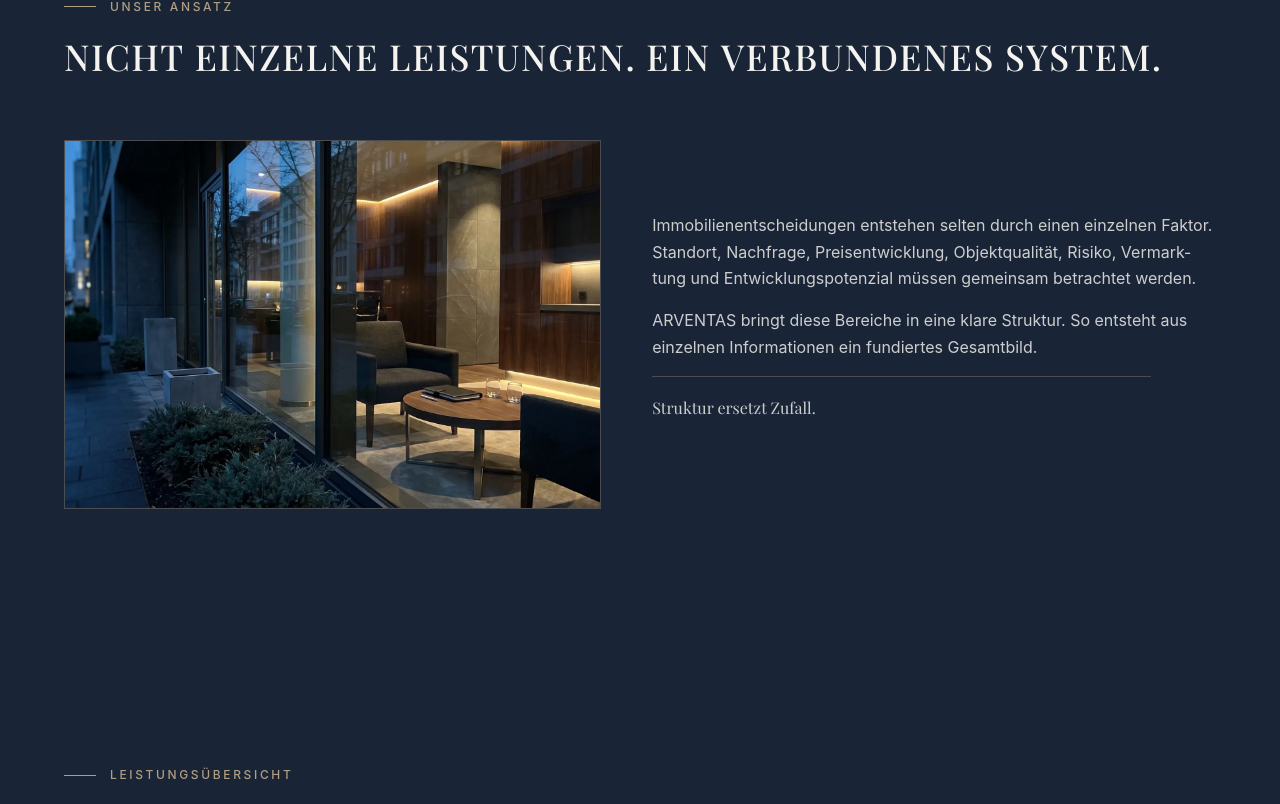
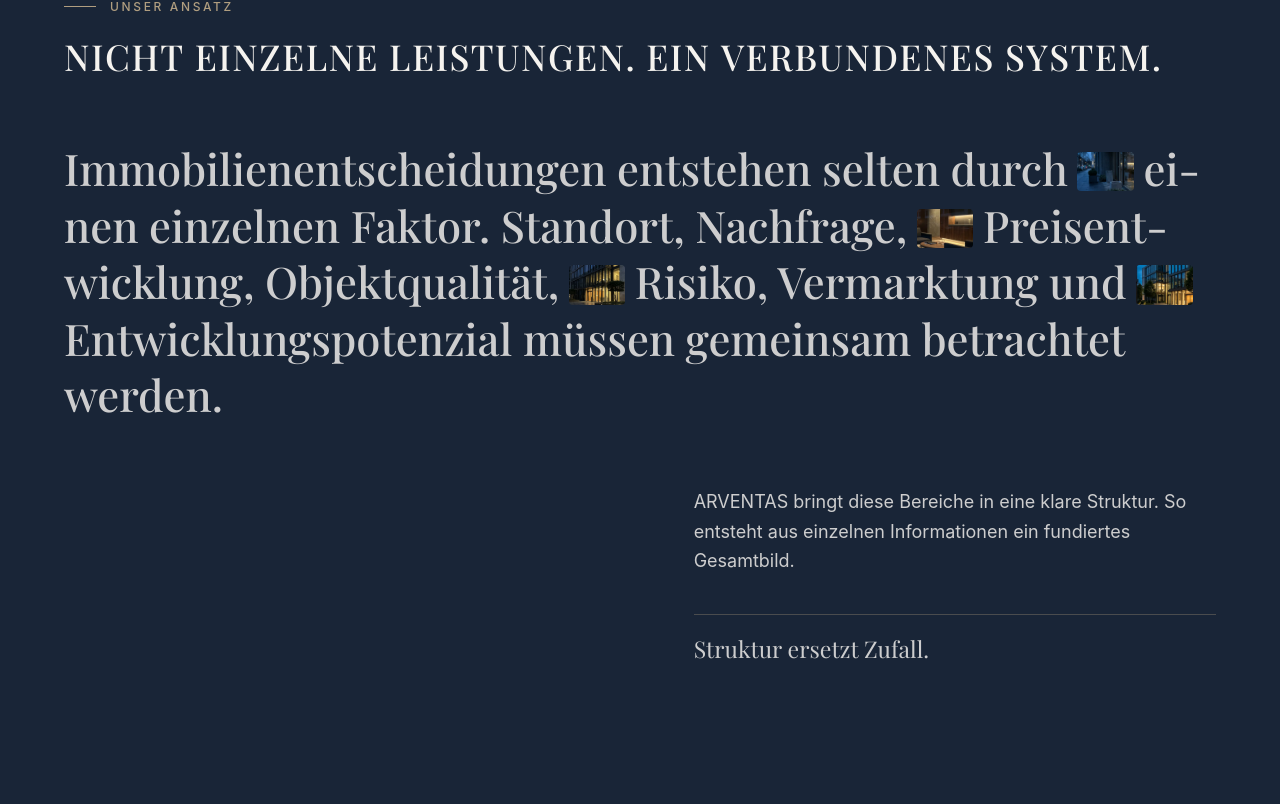
Before and after one commit to urrwa/ARVENTAS-, a React (Vite) app: page /leistungen in a window 1280 px wide. Shown: the part 995-1799 px from the top of the page. Built offline with nearby package versions, Linux system fonts and the light colour scheme; a web font is replaced by a local one.

Commit message:
Leistungen: Ansatz-Abschnitt als großer Absatz mit eingebetteten Bildern, die beim Hover wachsen (Webloom)
Co-Authored-By: Claude Sonnet 5.5 <noreply@anthropic.com>
Claude-Session: https://claude.ai/code/session_01R5Eyn1Y9k6JpsqwupgajTA

```diff
--- /dev/null
+++ b/src/components/InlineText.jsx
@@ -0,0 +1,10 @@
+// Großer Absatz mit kleinen Bildern zwischen den Wörtern; beim Hover (oder Tippen) wächst ein Bild weich über den Text (Vorbild Webloom).
+export default function InlineText({ parts }) {
+  return (
+    <p className="inl">
+      {parts.map((p, i) => (typeof p === 'string'
+        ? <span key={i}>{p}</span>
+        : <span key={i} className="inl-i" tabIndex={0}><img src={p.img} alt="" loading="lazy" decoding="async" /></span>))}
+    </p>
+  )
+}
--- a/src/content/en.js
+++ b/src/content/en.js
@@ -1359,6 +1359,11 @@ export default {
  "Von der Marktanalyse bis zur Entwicklung.": "From market analysis to development.",
  "Märkte nicht nur beobachten, sondern verstehen.": "Not just watching markets, but understanding them.",
  "Strukturierte Analyse, klare Einordnung.": "Structured analysis, clear framing.",
+ "Immobilienentscheidungen entstehen selten durch": "Real estate decisions are rarely the result of",
+ "einen einzelnen Faktor. Standort, Nachfrage,": "a single factor. Location, demand,",
+ "Preisentwicklung, Objektqualität,": "price trends, property quality,",
+ "Risiko, Vermarktung und": "risk, marketing and",
+ "Entwicklungspotenzial müssen gemeinsam betrachtet werden.": "development potential must be considered together.",
  "Fünf Leistungen.": "Five services.",
  "Ein System.": "One system.",
  "Prinzip": "Principle",
--- a/src/pages/Leistungen.jsx
+++ b/src/pages/Leistungen.jsx
@@ -2,6 +2,7 @@ import Seo from '../components/Seo.jsx'
 import PageHero from '../components/PageHero.jsx'
 import CtaBand from '../components/CtaBand.jsx'
 import HoverList from '../components/HoverList.jsx'
+import InlineText from '../components/InlineText.jsx'
 import { Btn } from '../components/ui.jsx'
 import { Sec, IconGrid, Split, GoldLine, Versus } from '../components/blocks.jsx'
 import { SERVICE_LIST, BENEFITS, VERSUS } from '../content/site.js'
@@ -16,11 +17,11 @@ export default function Leistungen() {
       </PageHero>
 
       <Sec eyebrow="Unser Ansatz" title="Nicht einzelne Leistungen. Ein verbundenes System.">
-        <Split img="/media/buero-abend-1.webp" alt="Lounge hinter Glasfassade am Abend">
-          <p className="rv">Immobilienentscheidungen entstehen selten durch einen einzelnen Faktor. Standort, Nachfrage, Preisentwicklung, Objektqualität, Risiko, Vermarktung und Entwicklungspotenzial müssen gemeinsam betrachtet werden.</p>
+        <InlineText parts={['Immobilienentscheidungen entstehen selten durch', { img: '/media/gal-1.webp' }, 'einen einzelnen Faktor. Standort, Nachfrage,', { img: '/media/gal-3.webp' }, 'Preisentwicklung, Objektqualität,', { img: '/media/gal-6.webp' }, 'Risiko, Vermarktung und', { img: '/media/gal-8.webp' }, 'Entwicklungspotenzial müssen gemeinsam betrachtet werden.']} />
+        <div className="inl-more">
           <p className="rv">ARVENTAS bringt diese Bereiche in eine klare Struktur. So entsteht aus einzelnen Informationen ein fundiertes Gesamtbild.</p>
           <GoldLine>Struktur ersetzt Zufall.</GoldLine>
-        </Split>
+        </div>
       </Sec>
 
       <Sec eyebrow="Leistungsübersicht" title="Unsere Kernleistungen im Überblick."
```
Also changed, not shown: src/styles/global.css.
